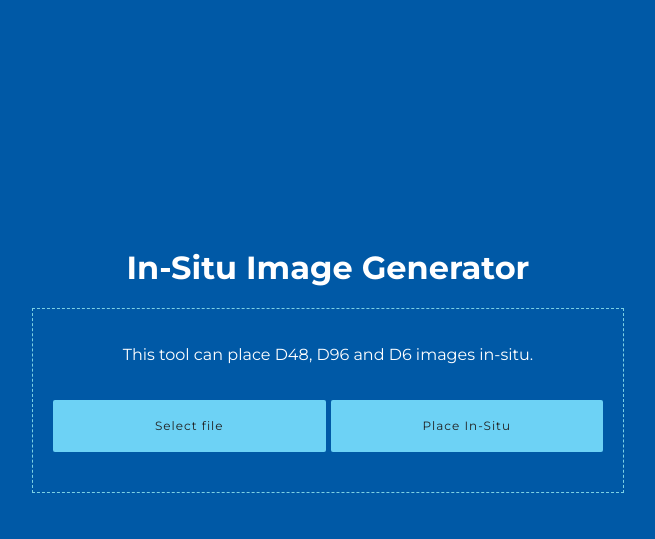
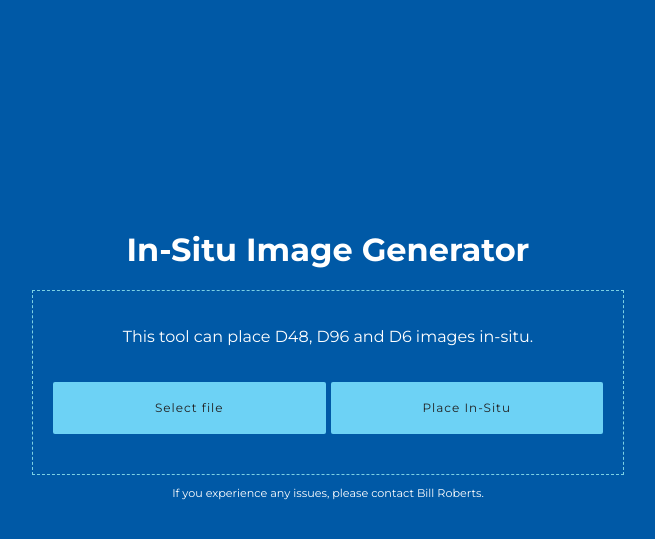
Before and after one commit to ohitsbill/situ-images, a Flask app: page / in a window 1280 px wide. Shown: the top 539 px of the page, without its empty margins (312-967 px from the left). Run offline with Flask 2, Linux system fonts and the light colour scheme.

Commit message:
Add contact information

```diff
--- a/static/css/styles.css
+++ b/static/css/styles.css
@@ -16,7 +16,7 @@
   font-family: 'Avant-Garde-Book', sans-serif;
   }
 h1, p { text-align: center }
-
+.text-small { font-size: .7rem; }
 .container {
   margin: 40px;
 }
--- a/templates/index.html
+++ b/templates/index.html
@@ -19,6 +19,7 @@
               <p class="file-txt"></p>
             </form>
         </div>
+        <p class="text-small">If you experience any issues, please contact Bill Roberts.</p>
       </div>
   </div>
 {% endblock %}
```
